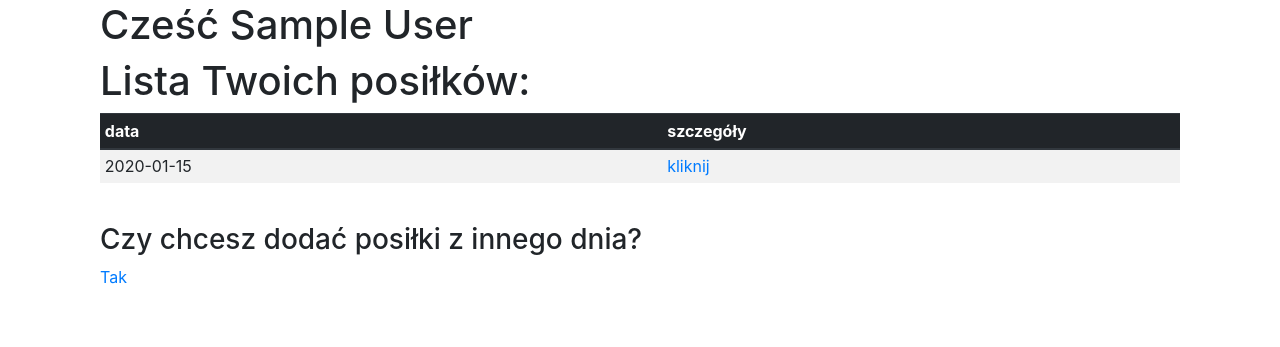
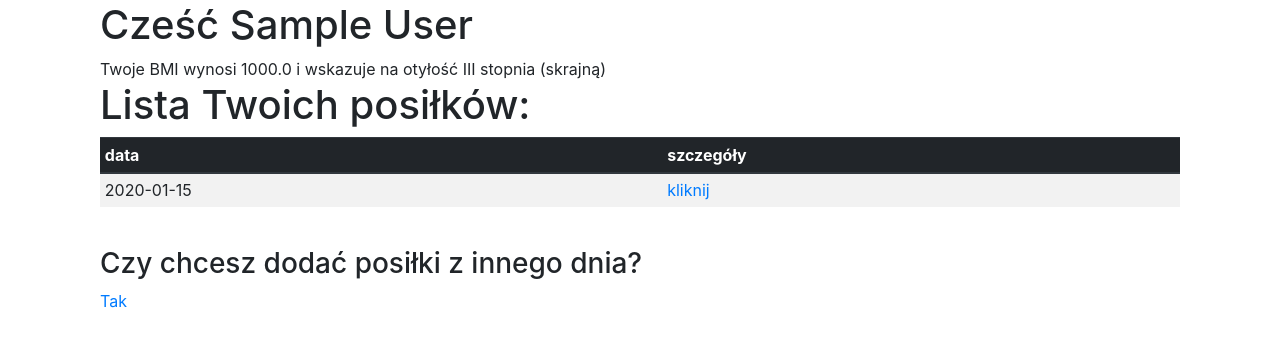
Before and after one commit to pyloveorg/diet_manager, a Flask app: page /daily_meals in a window 1280 px wide. Shown: the part 56-403 px from the top of the page. Run offline with Flask 2, Linux system fonts and the light colour scheme; a user stored in the database is signed in; tables that the repository leaves empty hold one stand-in row (values such as "Sample post"); some libraries are stand-ins or nearby versions.

Commit message:
added bmi

```diff
--- a/diet_manager/models.py
+++ b/diet_manager/models.py
@@ -67,6 +67,13 @@ class User(db.Model, UserMixin):
         :return:
         """
         return check_password_hash(self.password_hash, password)
+
+    def count_bmi(self):
+        """
+        Counts the BMI given weight (in kg) and height (in cm)
+        :return: float (BMI)
+        """
+        return round(self.weight / (self.height * 0.01) ** 2, 2)
 
 
 class Product(db.Model):
--- a/diet_manager/templates/list_of_meals.html
+++ b/diet_manager/templates/list_of_meals.html
@@ -5,6 +5,9 @@
 <div class="container">
 
 <h1>   Cześć {{current_user.name}} </h1>
+    Twoje BMI wynosi {{bmi}} i wskazuje na {{diagnose}}
+
+
 {% if list | length == 0 %}
 
 Nie masz żadnych posiłków na liście.
--- a/diet_manager/views.py
+++ b/diet_manager/views.py
@@ -349,10 +349,40 @@ def portion_delete(p_id):
 @login_required
 def list_of_meals():
     """
+    information about bmi and suggestions about the diet
     list of dates when user added his meals
     """
     meals_list = DailyMeals.query.filter(DailyMeals.user_id == current_user.id).order_by(DailyMeals.date).all()
-    return render_template("list_of_meals.html", list=meals_list, current_user=current_user)
+    bmi = current_user.count_bmi()
+    if bmi <= 16:
+        diagnose = "wygłodzenie"
+        suggestion = "more"
+    elif 16 < bmi <= 17:
+        diagnose = "wychudzenie"
+        suggestion = "more"
+    elif 17 < bmi <= 18.5:
+        diagnose = "niedowagę"
+        suggestion = "more"
+    elif 18.5 < bmi <= 25:
+        diagnose = "normę"
+        suggestion = "equal"
+    elif 25 < bmi <= 30:
+        diagnose = "nadwagę"
+        suggestion = "less"
+    elif 30 < bmi <= 35:
+        diagnose = "otyłość I stopnia"
+        suggestion = "less"
+    elif 35 < bmi <= 40:
+        diagnose = "otyłość II stopnia (kliniczną)"
+        suggestion = "less"
+    elif bmi > 40:
+        diagnose = "otyłość III stopnia (skrajną)"
+        suggestion = "less"
+    else:
+        diagnose = "Nie możemy wyliczyć Twojego BMI"
+        suggestion = None
+    return render_template("list_of_meals.html", list=meals_list, current_user=current_user,
+                           bmi=bmi, diagnose=diagnose, suggestion=suggestion)
 
 
 @lm.user_loader
```
